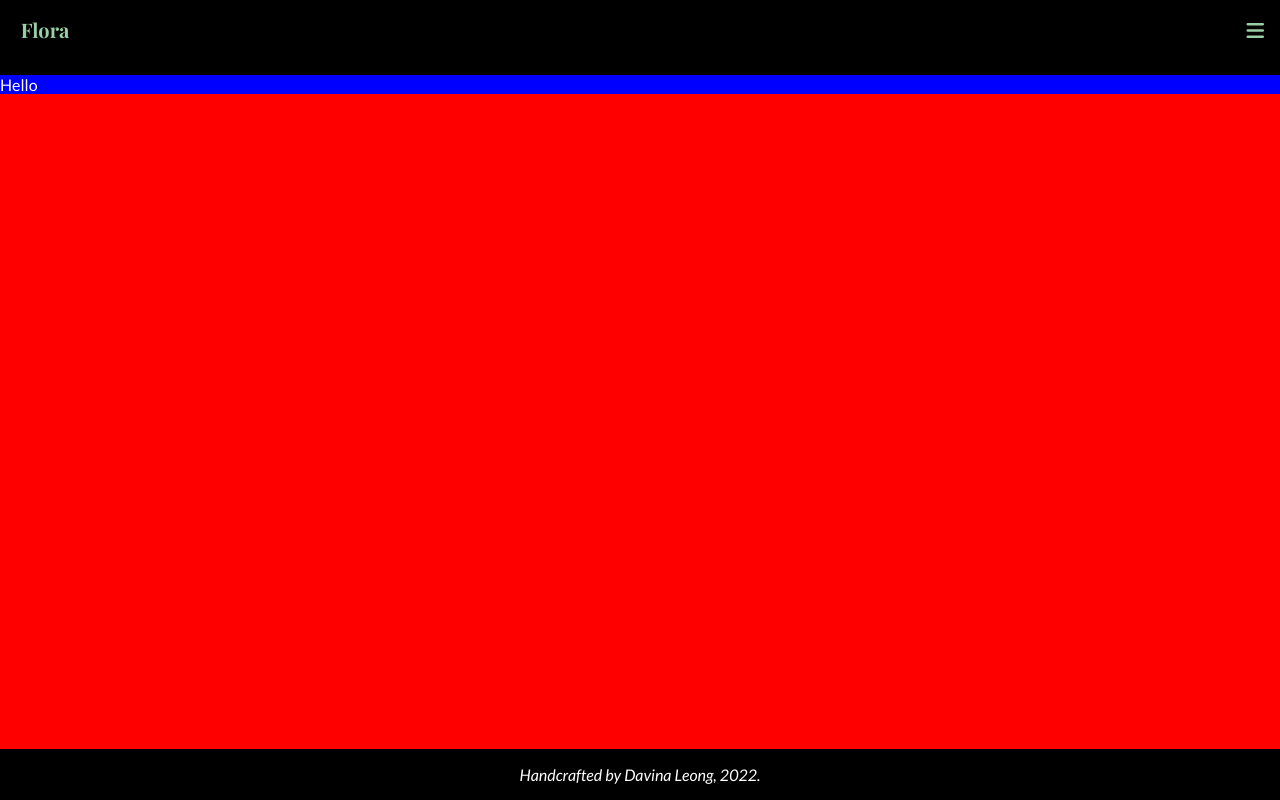
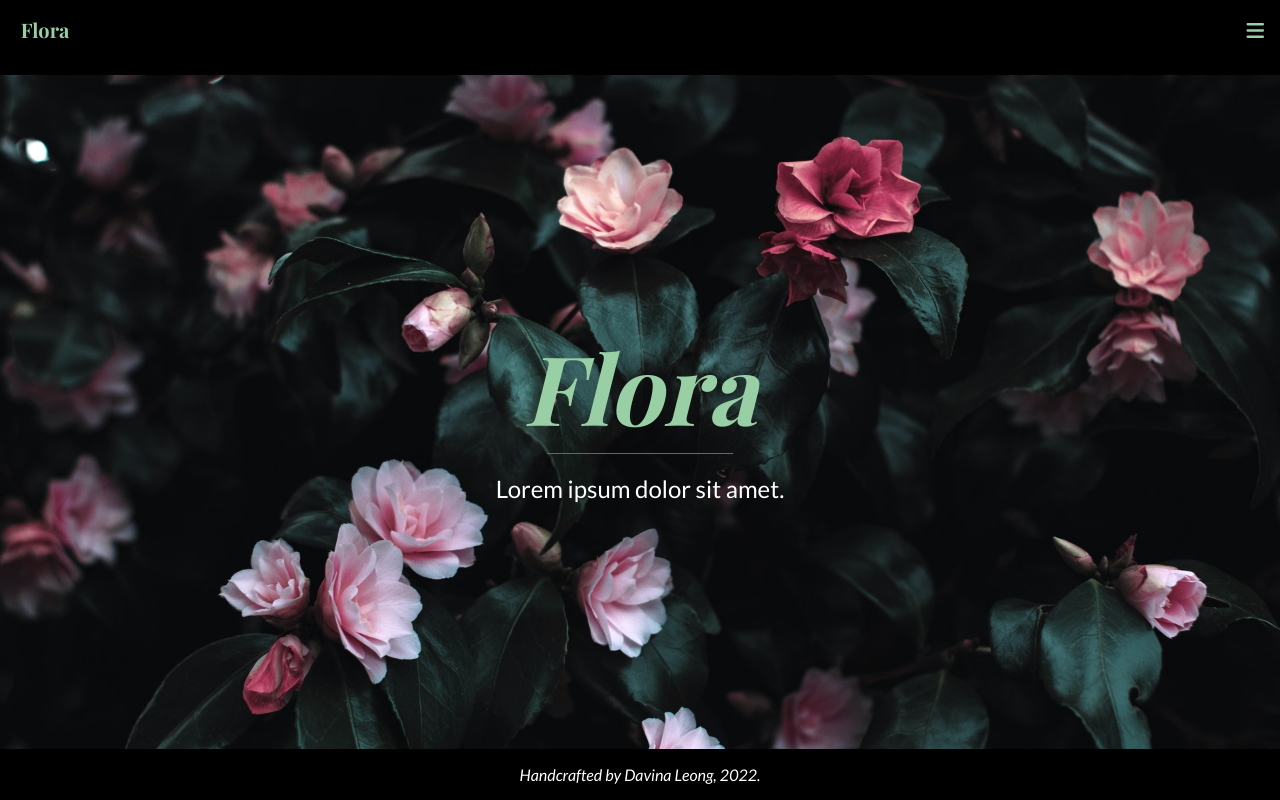
Before and after one commit to davinaleong/proj-flora-spw, a plain HTML site: page index.html in a window 1280 px wide. Drawn offline with nearby package versions, Linux system fonts and the light colour scheme; some icons are missing; a web font is replaced by a local one.

Commit message:
Done with hero section

```diff
--- a/css/style.css
+++ b/css/style.css
@@ -14,6 +14,9 @@
 
   --header-spacing: 1rem;
   --footer-spacing: 1rem;
+
+  --header-height: 75px;
+  --footer-height: 51px;
 
   --fixed-layer: 1;
 }
@@ -32,8 +35,8 @@ body {
   font-family: var(--font-body);
   font-size: 16px;
   min-height: 100vh;
-  padding-top: 75px;
-  padding-bottom: 51px;
+  padding-top: var(--header-height);
+  padding-bottom: var(--footer-height);
 }
 
 a {
@@ -56,6 +59,44 @@ a:focus {
 .collapse:hover,
 .collapse:focus {
   color: var(--color-accent-light);
+}
+
+.bg-full {
+  background-position: center;
+  background-size: cover;
+  background-repeat: no-repeat;
+}
+
+.text-left {
+  text-align: left;
+}
+
+.text-center {
+  text-align: center;
+}
+
+.text-right {
+  text-align: right;
+}
+
+.text-bold {
+  font-weight: bold;
+}
+
+.text-italic {
+  font-style: italic;
+}
+
+.color-accent {
+  color: var(--color-accent);
+}
+
+.font-heading {
+  font-family: var(--font-heading);
+}
+
+.font-body {
+  font-family: var(--font-body);
 }
 
 .main-header {
@@ -108,6 +149,45 @@ main {
   background-color: #00f;
 }
 
+section {
+  min-height: 100vh;
+}
+
+.hero-section {
+  display: flex;
+  align-items: center;
+  justify-content: center;
+  min-height: calc(100vh - (var(--header-height) + var(--footer-height)));
+  background-image: url("../images/hero-bg.jpg");
+}
+
+.hero-title {
+  font-family: var(--font-heading);
+  font-style: italic;
+  font-weight: bold;
+  color: var(--color-accent);
+  font-size: 6rem;
+  margin-bottom: 1.5rem;
+  position: relative;
+}
+
+.hero-title::before {
+  content: "";
+  display: block;
+  background-color: var(--color-border);
+  height: 1px;
+  width: 3ch;
+  position: absolute;
+  bottom: -0.25rem;
+  left: 50%;
+  transform: translateX(-50%);
+}
+
+.hero-subtitle {
+  font-size: 1.5rem;
+  /* font-weight: normal; */
+}
+
 .main-footer {
   width: 100vw;
   background-color: var(--color-bg);
@@ -115,6 +195,4 @@ main {
   z-index: var(--fixed-layer);
   padding: var(--footer-spacing);
   bottom: 0;
-  text-align: center;
-  font-style: italic;
 }
--- a/index.html
+++ b/index.html
@@ -28,8 +28,15 @@
         <i class="fas fa-bars"></i>
       </div>
     </header>
-    <main>Hello</main>
-    <footer id="mainFooter" class="main-footer">
+    <main>
+      <section class="hero-section bg-full">
+        <header class="hero-header">
+          <h1 class="hero-title text-center">Flora</h1>
+          <p class="hero-subtitle text-center">Lorem ipsum dolor sit amet.</p>
+        </header>
+      </section>
+    </main>
+    <footer id="mainFooter" class="main-footer text-center text-italic">
       <p id="copyright"></p>
     </footer>
   </body>
```
